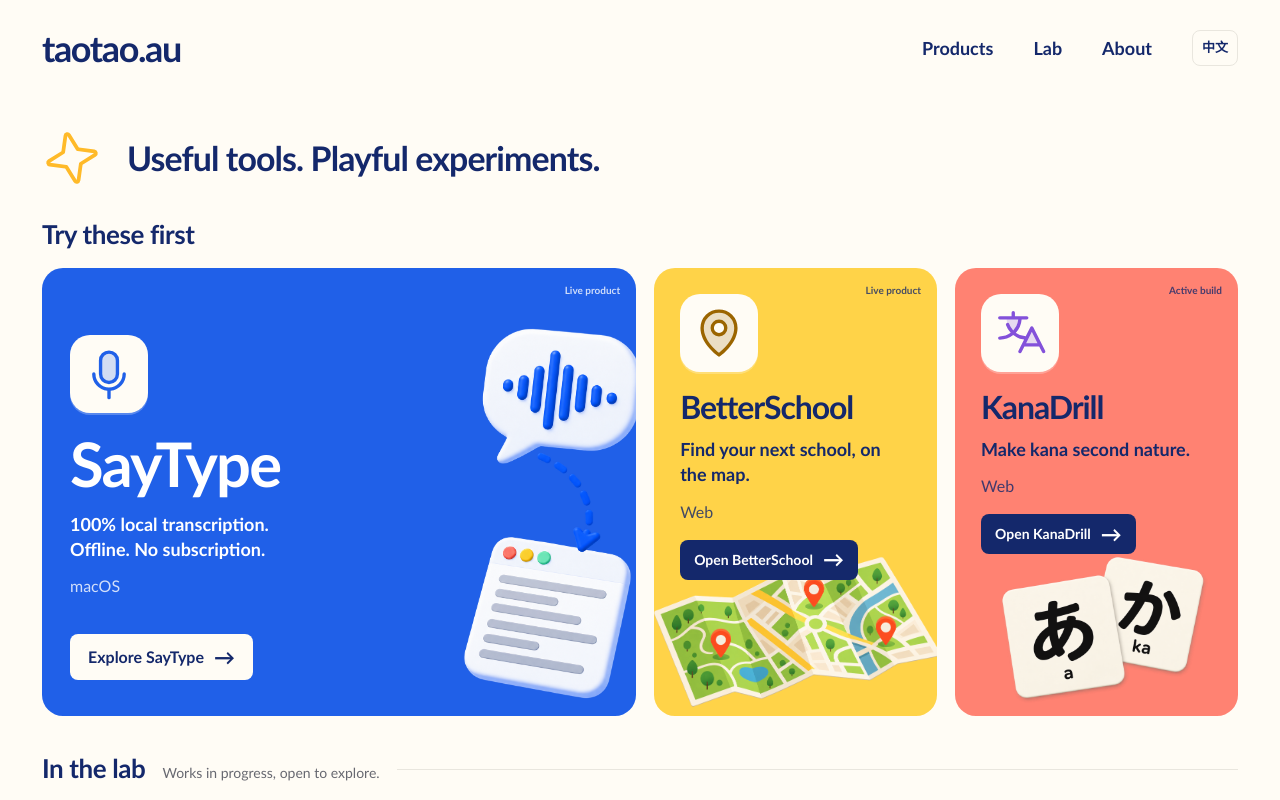
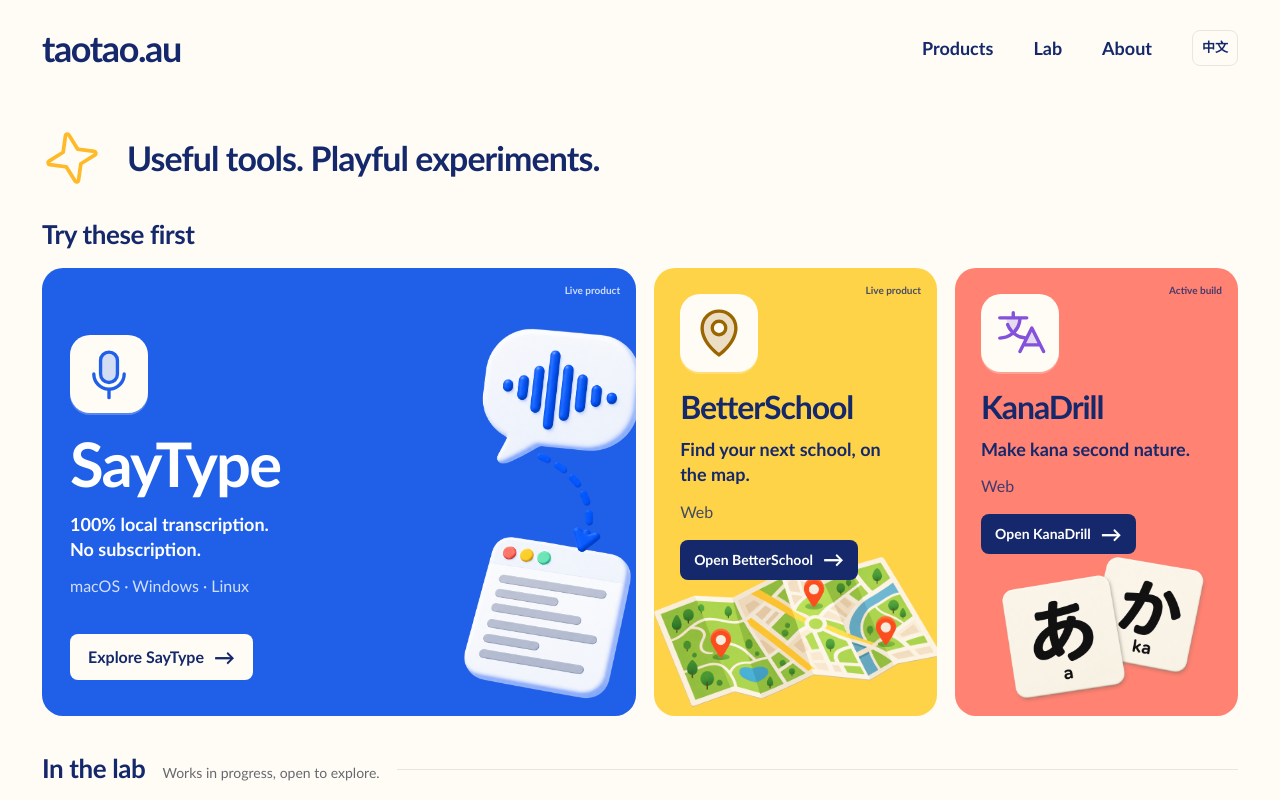
Before and after one commit to hellotaotao/taotao-au, a Next.js app: page / in a window 1280 px wide. Shown: the top 800 px of the page. Built offline with nearby package versions, Linux system fonts and the light colour scheme.

Commit message:
fix(site): restore SayType platforms and shorten copy

```diff
--- a/src/app/hub-data.ts
+++ b/src/app/hub-data.ts
@@ -38,10 +38,10 @@
     "id": "saytype",
     "tone": "blue",
     "monogram": "ST",
-    "platform": "macOS",
+    "platform": "macOS \u00b7 Windows \u00b7 Linux",
     "shortDescription": {
-      "en": "100% local transcription. Offline. No subscription.",
-      "zh": "100% \u672c\u5730\u8f6c\u5199\u3002\u79bb\u7ebf\u53ef\u7528\uff0c\u65e0\u9700\u8ba2\u9605\u3002"
+      "en": "100% local transcription. No subscription.",
+      "zh": "100% \u672c\u5730\u8f6c\u5199\uff0c\u65e0\u9700\u8ba2\u9605\u3002"
     },
     "cta": {
       "en": "Explore SayType",
--- a/src/app/i18n.ts
+++ b/src/app/i18n.ts
@@ -103,8 +103,8 @@
     status: "live",
     accent: "rgba(139, 217, 255, 0.46)",
     description: {
-      en: "100% local transcription on Apple Silicon Macs. After a one-time model download, dictate offline with no account, subscription, or word limits. Audio stays on-device in local mode. Optional cloud transcription and translation upload audio to your chosen provider.",
-      zh: "\u5728 Apple Silicon Mac \u4e0a\u8fdb\u884c 100% \u672c\u5730\u8f6c\u5199\u3002\u4e00\u6b21\u4e0b\u8f7d\u6a21\u578b\uff0c\u5373\u53ef\u79bb\u7ebf\u8f93\u5165\uff0c\u65e0\u9700\u8d26\u53f7\u6216\u8ba2\u9605\uff0c\u6ca1\u6709\u8bcd\u6570\u989d\u5ea6\u3002\u672c\u5730\u6a21\u5f0f\u4e0b\u97f3\u9891\u4e0d\u4e0a\u4f20\uff1b\u53ef\u9009\u4e91\u7aef\u8f6c\u5199\u4e0e\u7ffb\u8bd1\u4f1a\u5c06\u97f3\u9891\u53d1\u9001\u7ed9\u4f60\u9009\u62e9\u7684\u670d\u52a1\u5546\u3002",
+      en: "100% local transcription on Mac and Windows. After a one-time model download, dictate offline with no account, subscription, or word limits. Audio stays on-device in local mode. Optional cloud transcription and translation upload audio to your chosen provider.",
+      zh: "\u5728 Mac \u548c Windows \u4e0a\u8fdb\u884c 100% \u672c\u5730\u8f6c\u5199\u3002\u4e00\u6b21\u4e0b\u8f7d\u6a21\u578b\uff0c\u5373\u53ef\u79bb\u7ebf\u8f93\u5165\uff0c\u65e0\u9700\u8d26\u53f7\u6216\u8ba2\u9605\uff0c\u6ca1\u6709\u8bcd\u6570\u989d\u5ea6\u3002\u672c\u5730\u6a21\u5f0f\u4e0b\u97f3\u9891\u4e0d\u4e0a\u4f20\uff1b\u53ef\u9009\u4e91\u7aef\u8f6c\u5199\u4e0e\u7ffb\u8bd1\u4f1a\u5c06\u97f3\u9891\u53d1\u9001\u7ed9\u4f60\u9009\u62e9\u7684\u670d\u52a1\u5546\u3002",
     },
   },
   {
```
Also changed, not shown: 1 other file (tests, documents, lock files or other folders).
